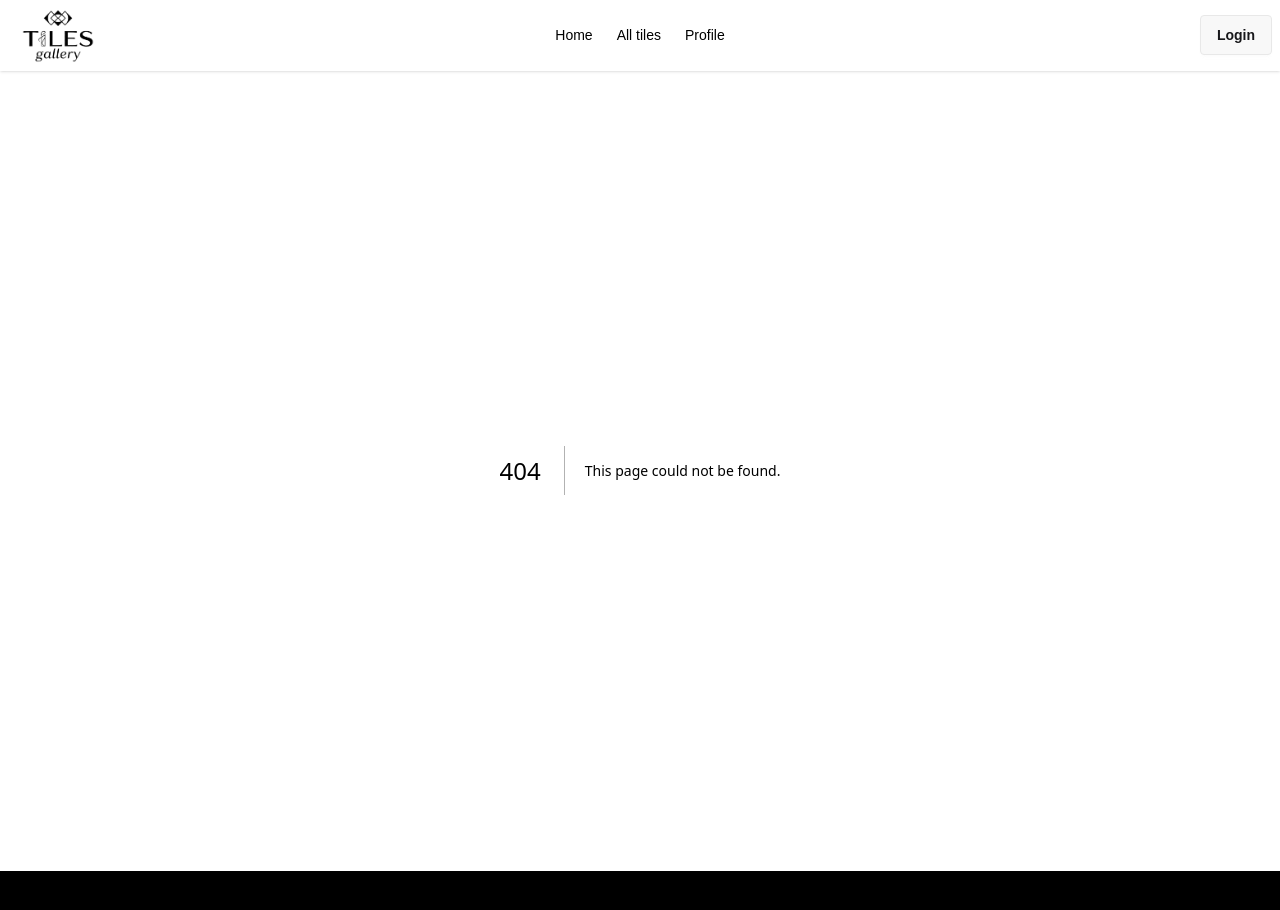
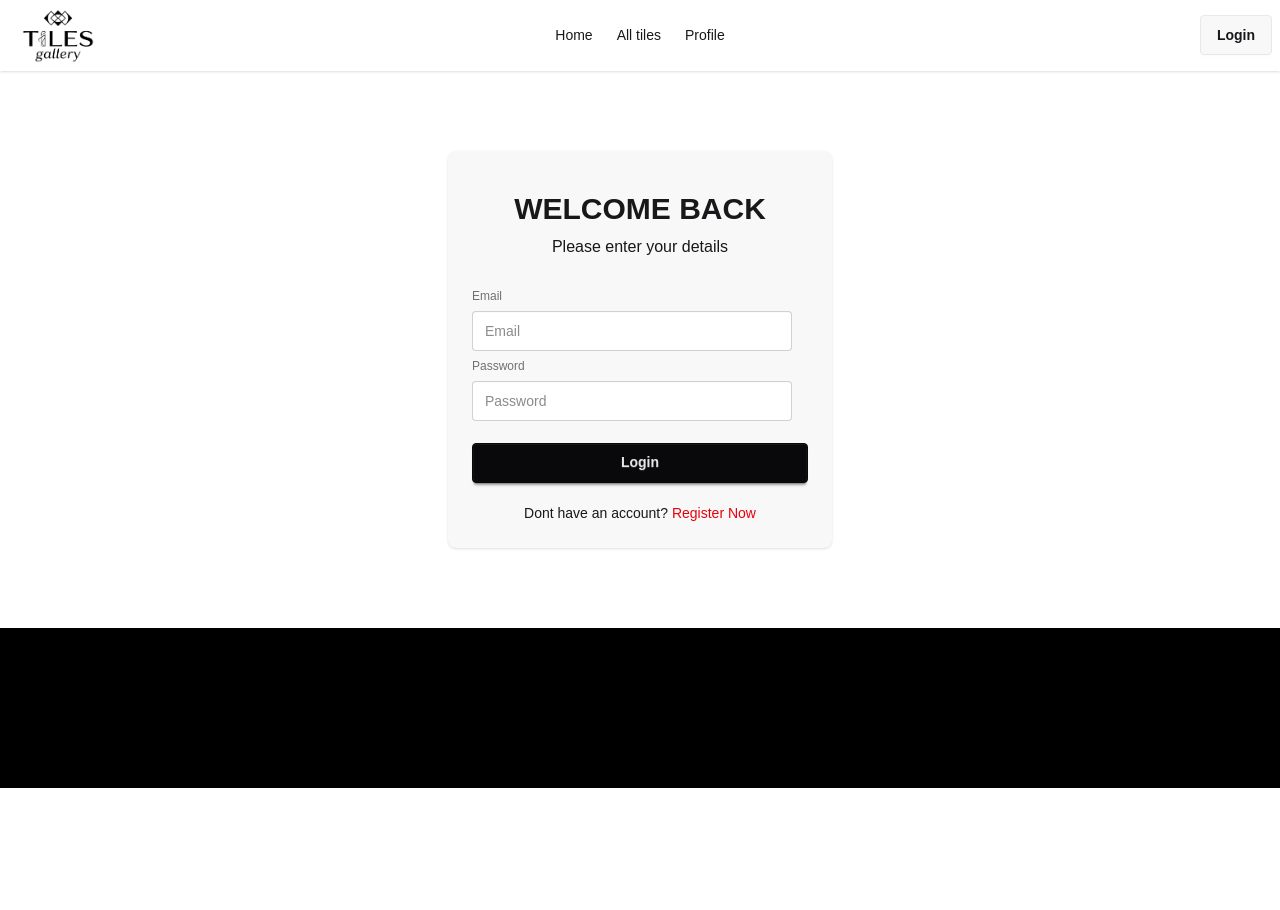
Before and after one commit to ayshaaktersaima1/tiles-gallery, a Next.js app: page /login in a window 1280 px wide. Before the commit this address had no page. Shown: the top 910 px of the page. After the commit the page ends 800 px from the top, so only its background shows below. Built offline with nearby package versions, Linux system fonts and the light colour scheme; a web font is replaced by a local one.

Commit message:
Completed the design of login and register form

```diff
--- a/src/app/all-tiles/page.jsx
+++ b/src/app/all-tiles/page.jsx
@@ -8,8 +8,7 @@ const AllTiles = async () => {
     console.log(data);
 
     return (
-        <div className='w-[90%] mx-auto'>
-            <h1>All tiles</h1>
+        <div className='w-[90%] mx-auto mt-10 md:mt-20'>
 
             <div className='grid grid-cols-1 md:grid-cols-2 lg:grid-cols-4 gap-5'>
                 {
--- /dev/null
+++ b/src/app/login/page.jsx
@@ -0,0 +1,28 @@
+import Link from 'next/link';
+import React from 'react';
+
+const LoginPage = () => {
+    return (
+        <div className='flex justify-center my-10 md:my-20'>
+            <div className="card bg-base-200 w-full max-w-sm shrink-0 shadow-sm">
+                <div className='pt-10 pb-0 text-center space-y-2'>
+                    <h1 className='text-3xl font-semibold'>WELCOME BACK</h1>
+                    <p>Please enter your details</p>
+                </div>
+                <div className="card-body">
+                    <fieldset className="fieldset">
+                        <label className="label">Email</label>
+                        <input type="email" className="input" placeholder="Email" />
+                        <label className="label">Password</label>
+                        <input type="password" className="input" placeholder="Password" />
+                        <button className="btn btn-neutral mt-4">Login</button>
+                    </fieldset>
+
+                    <p className='text-center mt-2'>Dont have an account? <span className='text-red-600'><Link href={'/register'}>Register Now</Link></span></p>
+                </div>
+            </div>
+        </div>
+    );
+};
+
+export default LoginPage;
--- /dev/null
+++ b/src/app/register/page.jsx
@@ -0,0 +1,32 @@
+import Link from 'next/link';
+import React from 'react';
+
+const RegisterPage = () => {
+    return (
+        <div className='flex justify-center my-10 md:my-20'>
+            <div className="card bg-base-200 w-full max-w-sm shrink-0 shadow-sm">
+                <div className='pt-10 pb-0 text-center space-y-2'>
+                    <h1 className='text-3xl font-semibold'>Create Your Account</h1>
+                    <p>Join us to explore premium tile collections</p>
+                </div>
+                <div className="card-body">
+                    <fieldset className="fieldset">
+                        <label className="label">Name</label>
+                        <input type="text" className="input" placeholder="Name" />
+                        <label className="label">Email</label>
+                        <input type="email" className="input" placeholder="Email" />
+                        <label className="label">Photo-url</label>
+                        <input type="text" className="input" placeholder="Photo-url" />
+                        <label className="label">Password</label>
+                        <input type="password" className="input" placeholder="Password" />
+                        <button className="btn btn-neutral mt-4">Register</button>
+                    </fieldset>
+                    <p className='text-center mt-2'>Already have an account?<span className='text-red-600'><Link href={'/login'}> Login</Link></span></p>
+
+                </div>
+            </div>
+        </div>
+    );
+};
+
+export default RegisterPage;
```
